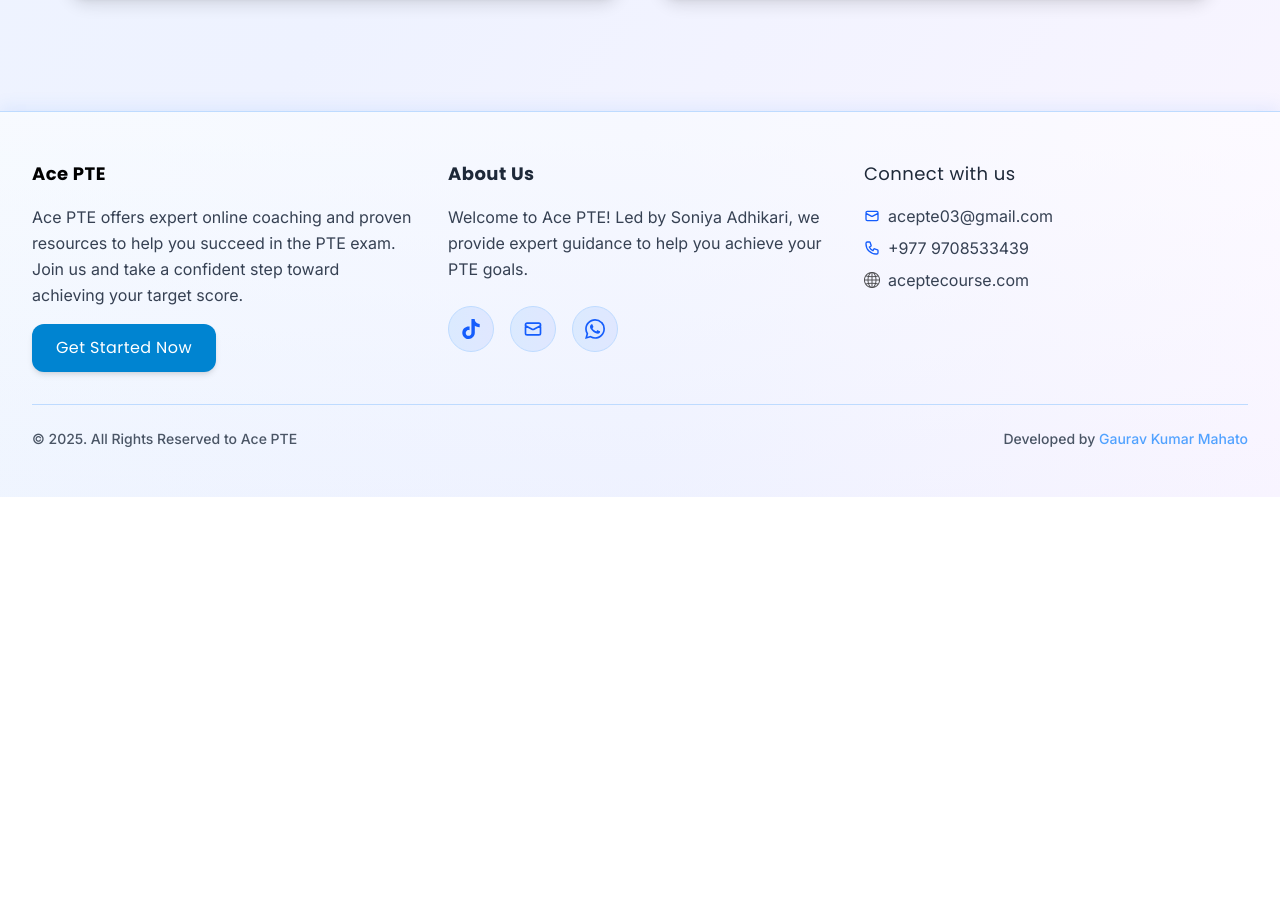
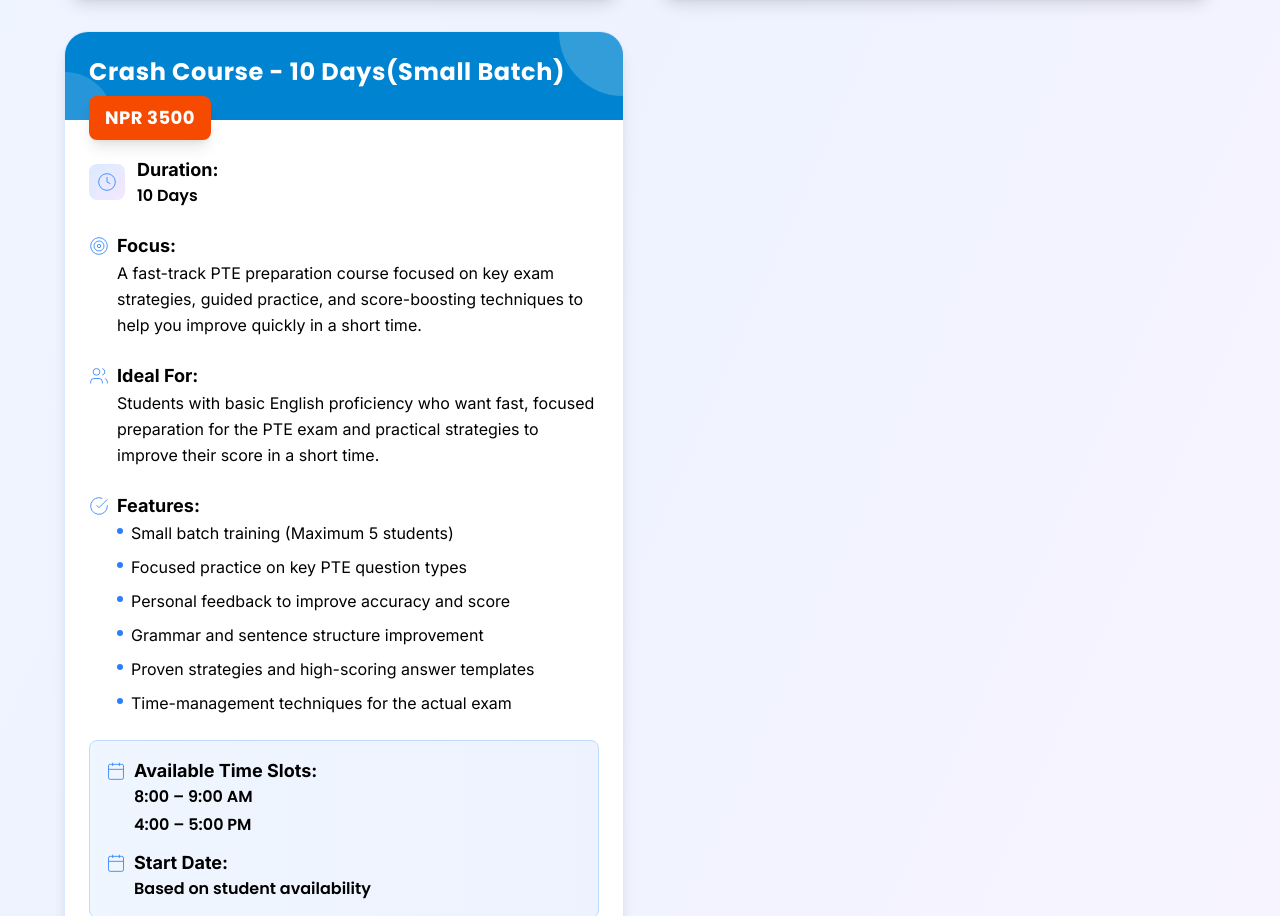
Before and after one commit to Gauravmahto187/AcePte, a React (Vite) app: page / in a window 1280 px wide. Shown: the part 1376-2292 px from the top of the page. Before the commit the page ends 1873 px from the top, so only its background shows below. Built offline with nearby package versions, Linux system fonts and the light colour scheme.

Commit message:
New Course

```diff
--- a/src/App.jsx
+++ b/src/App.jsx
@@ -26,7 +26,7 @@
         "High-quality templates and practical resources for each section.",
         "Classes run Monday to Friday for 30 days."
       ],
-      nextSession: "8-9am, 9th March",
+      nextSession: "8:00 – 9:00 AM 23rd March",
       sessionType: "Full Course In-Depth"
     },
 
@@ -66,6 +66,24 @@
       ],
       nextSession: "Not available now",
       sessionType: "1-on-1 Personal Class"
+    },
+    {
+      title: "Crash Course - 10 Days(Small Batch)",
+      price: "NPR 3500",
+      duration: "10 Days",
+      focus: "A fast-track PTE preparation course focused on key exam strategies, guided practice, and score-boosting techniques to help you improve quickly in a short time.",
+      idealFor: "Students with basic English proficiency who want fast, focused preparation for the PTE exam and practical strategies to improve their score in a short time.",
+      features: [
+        "Small batch training (Maximum 5 students)",
+        "Focused practice on key PTE question types",
+        "Personal feedback to improve accuracy and score",
+        "Grammar and sentence structure improvement",
+        "Proven strategies and high-scoring answer templates",
+        "Time-management techniques for the actual exam"
+      ],
+      nextSession: "8:00 – 9:00 AM \n 4:00 – 5:00 PM",
+      startDate: "Based on student availability",
+      sessionType: "Group Class of 5"
     }
   ];
 
@@ -130,6 +148,7 @@
               nextSession={card.nextSession}
               sessionType={card.sessionType}
               pricing={card.pricing}
+              startDate={card.startDate}
               onBookMessage={handleBookMessage}
             />
           ))}
--- a/src/components/Card.jsx
+++ b/src/components/Card.jsx
@@ -1,6 +1,6 @@
 import React from 'react';
 
-const Card = ({ title, price, duration, focus, idealFor, features, nextSession, sessionType, onBookMessage, pricing }) => {
+const Card = ({ title, price, duration, focus, idealFor, features, nextSession, sessionType, onBookMessage, pricing, startDate }) => {
   return (
     <div className="group relative bg-white rounded-3xl overflow-hidden shadow-lg hover:shadow-blue-300/50 transition-all duration-500 border border-blue-100">
       {/* Animated background gradient */}
@@ -131,9 +131,11 @@
           </ul>
         </div>
 
-        {/* Next Session */}
+        {/* Next Session and Start Date Combined */}
+        {(nextSession || startDate) && (
+          <div className="bg-gradient-to-r from-blue-50 to-indigo-50 border border-blue-200 rounded-lg p-4 space-y-3">
             {nextSession && (
-          <div className="bg-gradient-to-r from-blue-50 to-indigo-50 border border-blue-200 rounded-lg p-4 space-y-0">
+              <div className="space-y-0">
                 <div className="flex items-center gap-2">
                   <svg className="w-5 h-5 text-blue-500" fill="none" stroke="currentColor" viewBox="0 0 24 24">
                     <rect x="3" y="4" width="18" height="18" rx="2" ry="2"></rect>
@@ -141,7 +143,7 @@
                     <line x1="8" y1="2" x2="8" y2="6"></line>
                     <line x1="3" y1="10" x2="21" y2="10"></line>
                   </svg>
-              <span className="text-black text-lg font-bold font-['Inter']">Next Sessions:</span>
+                  <span className="text-black text-lg font-bold font-['Inter']">Available Time Slots:</span>
                 </div>
                 <div className="text-black font-semibold text-base pl-7 font-['Poppins']">
                   {nextSession.split('\n').map((line, index) => (
@@ -150,6 +152,25 @@
                     </p>
                   ))}
                 </div>
+              </div>
+            )}
+
+            {startDate && (
+              <div className="space-y-0">
+                <div className="flex items-center gap-2">
+                  <svg className="w-5 h-5 text-blue-500" fill="none" stroke="currentColor" viewBox="0 0 24 24">
+                    <rect x="3" y="4" width="18" height="18" rx="2" ry="2"></rect>
+                    <line x1="16" y1="2" x2="16" y2="6"></line>
+                    <line x1="8" y1="2" x2="8" y2="6"></line>
+                    <line x1="3" y1="10" x2="21" y2="10"></line>
+                  </svg>
+                  <span className="text-black text-lg font-bold font-['Inter']">Start Date:</span>
+                </div>
+                <p className="text-black font-semibold text-base pl-7 font-['Poppins']">
+                  {startDate}
+                </p>
+              </div>
+            )}
           </div>
         )}
 
```
Lines whose indentation alone changed are shown as unchanged.
